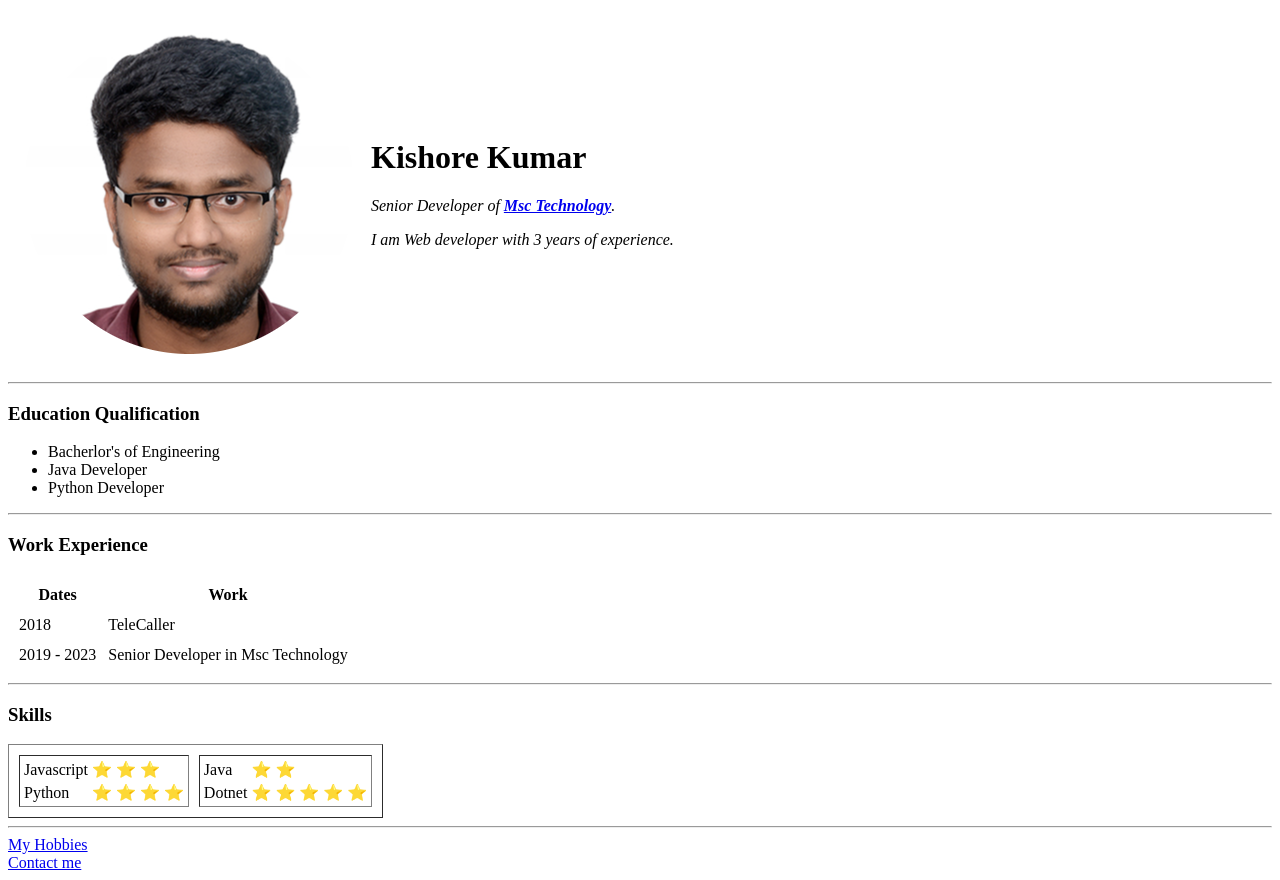
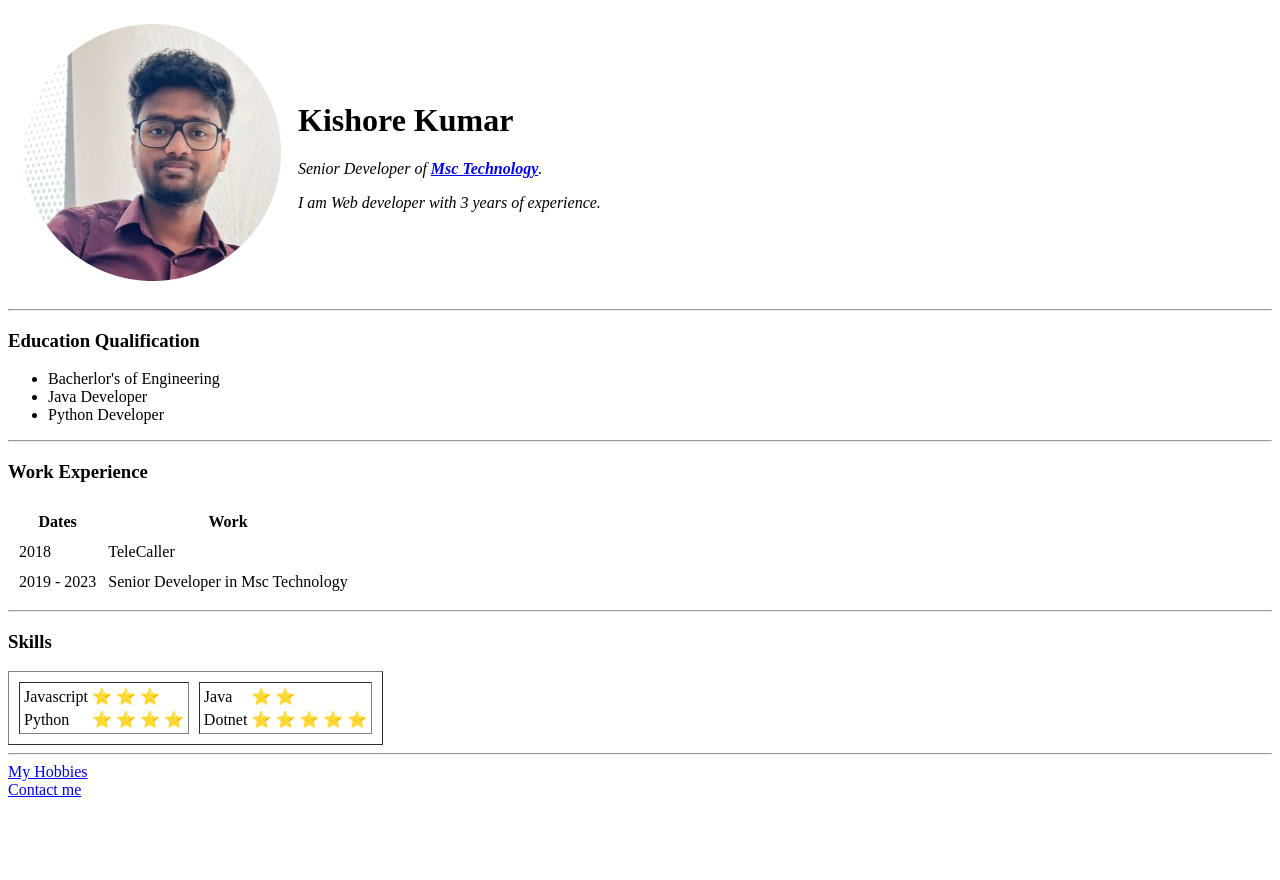
Before and after one commit to kishore210/cv, a plain HTML site: page index.html in a window 1280 px wide. After the commit the page ends 807 px from the top, so only its background shows below. Drawn offline with Linux system fonts and the light colour scheme.

Commit message:
Update index.html

```diff
--- a/index.html
+++ b/index.html
@@ -6,7 +6,7 @@
 <body>
     <table cellspacing="15">
 <tr>
-    <td><img src="Images/KishoreKumar.png"></td>
+    <td><img src="Images/kishoreNew.png"></td>
     <td><h1>Kishore Kumar</h1>
         <p><em>Senior Developer of <strong><a href="https://msc-technology.com/">Msc Technology</a></strong>.</em></p>
         <p><em>I am Web developer with 3 years of experience.</em></p></td>
```
